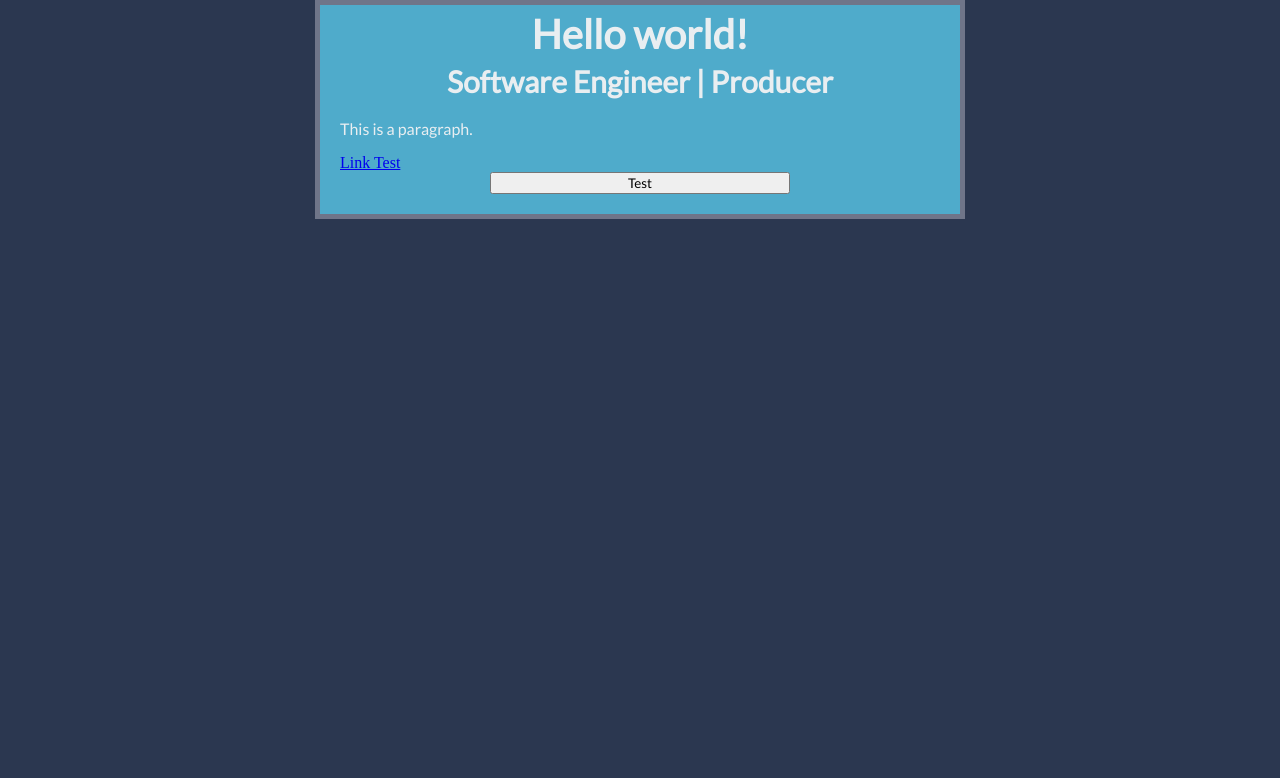
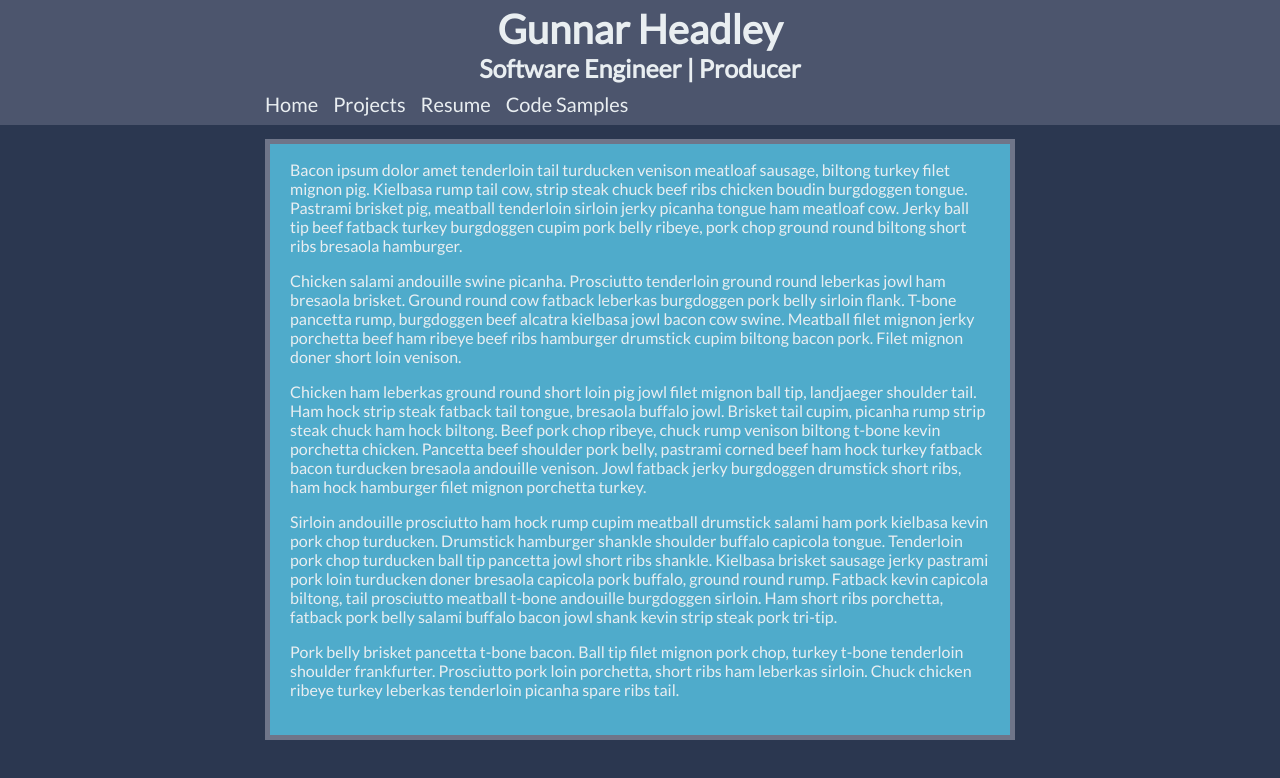
Before and after one commit to GHeadley/Personal-Website, a plain HTML site: page index.html in a window 1280 px wide. Drawn offline with Linux system fonts and the light colour scheme.

Commit message:
Adding basic template of page on sites. Text is filler.

```diff
--- a/index.html
+++ b/index.html
@@ -1,5 +1,6 @@
 <!DOCTYPE html>
 <html>
+
 <head>
     <meta charset="utf-8">
     <link href="styles/style.css" rel="stylesheet" type="text/css">
@@ -7,15 +8,63 @@
     <title> Gunnar Headley | Home </title>
     <link rel="icon" href="/favicon.ico">
 </head>
+
 <body>
-        <h1 id="Head"> Gunnar Headley </h1>
-        <h1 id="Subtitle"> Software Engineer | Producer </h1>
-        <p class="Paragraph"> This is a paragraph. </p>
-        <a href="https://www.gunnarheadley.com"> Link Test </a>
 
-        <div>
-            <button> Test </button>
-        </div>
+    <header>
+        <h1> Gunnar Headley </h1>
+        <h2> Software Engineer | Producer </h2>
+        <nav>
+            <ul>
+                <li> <a href="index.html"> Home </a> </li>
+                <li> <a href="index.html"> Projects </a> </li>
+                <li> <a href="index.html"> Resume </a> </li>
+                <li> <a href="index.html"> Code Samples </a> </li>
+            </ul>
+        </nav>
+    </header>
+
+    <main>
+        <p>
+            Bacon ipsum dolor amet tenderloin tail turducken venison meatloaf sausage, biltong turkey
+            filet mignon pig. Kielbasa rump tail cow, strip steak chuck beef ribs chicken boudin burgdoggen tongue.
+            Pastrami brisket pig, meatball tenderloin sirloin jerky picanha tongue ham meatloaf cow. Jerky ball tip
+            beef fatback turkey burgdoggen cupim pork belly ribeye, pork chop ground round biltong short ribs bresaola
+            hamburger.
+        </p>
+
+        <p>
+            Chicken salami andouille swine picanha. Prosciutto tenderloin ground round leberkas jowl ham bresaola
+            brisket. Ground round cow fatback leberkas burgdoggen pork belly sirloin flank. T-bone pancetta rump,
+            burgdoggen beef alcatra kielbasa jowl bacon cow swine. Meatball filet mignon jerky porchetta beef ham
+            ribeye beef ribs hamburger drumstick cupim biltong bacon pork. Filet mignon doner short loin venison.
+        </p>
+
+        <p>
+            Chicken ham leberkas ground round short loin pig jowl filet mignon ball tip, landjaeger shoulder tail. Ham
+            hock strip steak fatback tail tongue, bresaola buffalo jowl. Brisket tail cupim, picanha rump strip steak
+            chuck ham hock biltong. Beef pork chop ribeye, chuck rump venison biltong t-bone kevin porchetta chicken.
+            Pancetta beef shoulder pork belly, pastrami corned beef ham hock turkey fatback bacon turducken bresaola
+            andouille venison. Jowl fatback jerky burgdoggen drumstick short ribs, ham hock hamburger filet mignon
+            porchetta turkey.
+        </p>
+
+        <p>
+            Sirloin andouille prosciutto ham hock rump cupim meatball drumstick salami ham pork kielbasa kevin pork
+            chop turducken. Drumstick hamburger shankle shoulder buffalo capicola tongue. Tenderloin pork chop
+            turducken ball tip pancetta jowl short ribs shankle. Kielbasa brisket sausage jerky pastrami pork loin
+            turducken doner bresaola capicola pork buffalo, ground round rump. Fatback kevin capicola biltong, tail
+            prosciutto meatball t-bone andouille burgdoggen sirloin. Ham short ribs porchetta, fatback pork belly
+            salami buffalo bacon jowl shank kevin strip steak pork tri-tip.
+        </p>
+
+        <p>
+            Pork belly brisket pancetta t-bone bacon. Ball tip filet mignon pork chop, turkey t-bone tenderloin
+            shoulder frankfurter. Prosciutto pork loin porchetta, short ribs ham leberkas sirloin. Chuck chicken ribeye
+            turkey leberkas tenderloin picanha spare ribs tail. </p>
+        </p>
+    </main>
     <script src="scripts/main.js"></script>
 </body>
+
 </html>
--- a/scripts/main.js
+++ b/scripts/main.js
@@ -1,6 +1,6 @@
-var myHeading = document.querySelector('#Head');
-myHeading.textContent = 'Hello world!';
-var test = 0;
-document.ondblclick = function () {
-    myHeading.textContent = (++test).toString();
-};
+// var myHeading = document.querySelector('#Head');
+// myHeading.textContent = 'Hello world!';
+// var test = 0;
+// document.ondblclick = function() {
+//     myHeading.textContent = (++test).toString();
+// };
--- a/styles/style.css
+++ b/styles/style.css
@@ -13,7 +13,9 @@
     --Color-Palette-3: #4fabcb;
     --Color-Palette-4: #6f7589;
     --Color-Palette-5: #2b3750;
+    --color-test: rgba(111,117,137, 0.5);
     --text-color: var(--Color-Palette-1);
+    --Font: 'Lato', sans-serif;
 }
 
 html {
@@ -21,43 +23,74 @@ html {
 }
 
 body {
-    width: 600px;
-    margin: 0 auto;
+    margin: 0;
+}
+
+main {
+    width: 50%;
+    min-width: 700px;
+    max-width: 1000px;
+    margin: 14px auto;
     background-color: var(--Color-Palette-3);
     padding: 0 20px 20px 20px;
     border: 5px solid var(--Color-Palette-4);
 }
 
-#Head {
+header {
+    position: sticky;
+    display: flex;
+    flex-direction: column;
+    top: 0;
+    left: 0;
+    right: 0;
+    background-color: var(--color-test);
+    margin: 0;
+    justify-content: center;
+    align-items: center;
+    padding: 0;
+}
+
+    header > h1 {
         font-size: 40px;
-    font-family: 'Lato', sans-serif;
-
-    line-height: 0.1;
+        font-family: var(--Font);
+        padding-top: 5px;
+        margin: 0px;
         text-align: center;
         color: var(--text-color);
     }
 
-#Subtitle {
-    font-size: 30px;
-    font-family: 'Lato', sans-serif;
-
+    header > h2 {
+        font-size: 25px;
+        font-family: var(--Font);
+        margin: 0;
         text-align: center;
         color: var(--text-color);
     }
 
-.Paragraph {
-    color: var(--text-color);
-    font-family: 'Lato', sans-serif;
+    header > nav {
+        width: calc(50% + 50px);
+        min-width: 750px;
+        max-width: 1050px;
+        text-align: center;
     }
 
-button {
-    color: black;
-    font-family: 'Lato', sans-serif;
-    width: 50%;
-    text-align: center;
-    cursor: zoom-in;
+    header > nav > ul {
+        font-size: 20px;
+        font-family: var(--Font);
+        list-style-type: none;
+        display: flex;
+        flex-direction: row;
+        padding: 0;
+        margin: 9px auto;
     }
 
-div {
-    text-align: center;
+        header > nav > ul > li > a {
+            padding-right: 15px;
+            color: var(--text-color);
+            text-decoration: none;
         }
+
+p {
+    color: var(--text-color);
+    font-family: var(--Font);
+}
```
Also changed, not shown: 1 other file. Lines whose indentation alone changed are shown as unchanged.
